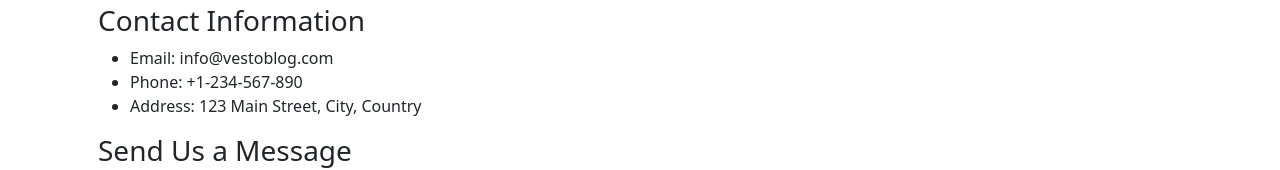
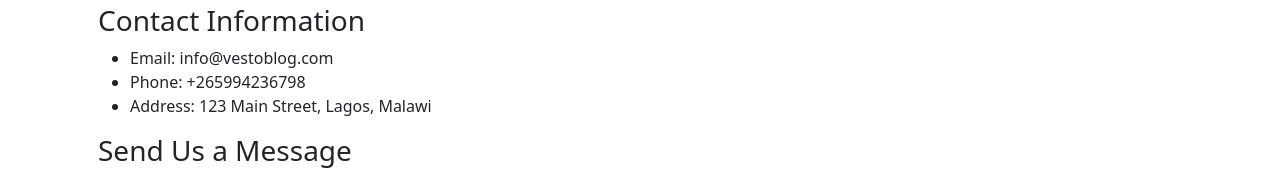
Before and after one commit to MichaelKazembe/VestoBlog, a React (Create React App) app in the folder client-side/: page /contact in a window 1280 px wide. Shown: the part 250-420 px from the top of the page. Built offline with nearby package versions, Linux system fonts and the light colour scheme.

Commit message:
More Pages

```diff
--- a/client-side/src/components/pages/Contact.js
+++ b/client-side/src/components/pages/Contact.js
@@ -13,8 +13,8 @@ const Contact = () => {
             <h3>Contact Information</h3>
             <ul>
                 <li>Email: info@vestoblog.com</li>
-                <li>Phone: +1-234-567-890</li>
-                <li>Address: 123 Main Street, City, Country</li>
+                <li>Phone: +265994236798</li>
+                <li>Address: 123 Main Street, Lagos, Malawi</li>
             </ul>
             <h3>Send Us a Message</h3>
             <form>
```
